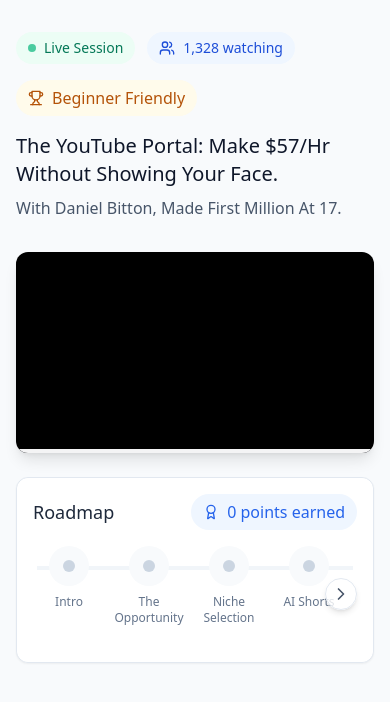
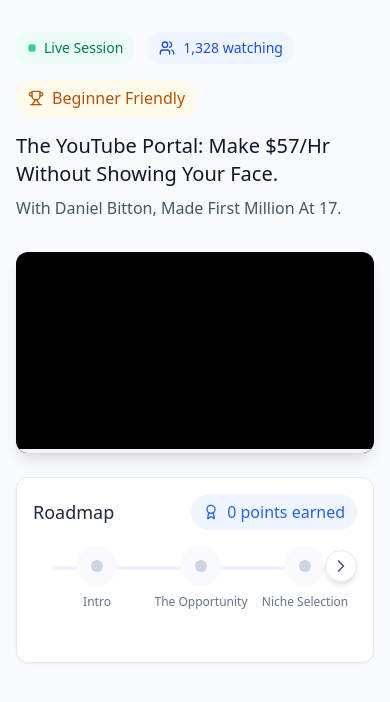
Before and after one commit to AvoCodes/youtubeportal, a React (Vite) app: page / in a window 390 px wide. Shown: the top 702 px of the page. Built offline with nearby package versions, Linux system fonts and the light colour scheme.

Commit message:
Refactor VideoTimeline component
Improve the layout and spacing of the VideoTimeline component.

```diff
--- a/src/components/VideoTimeline.tsx
+++ b/src/components/VideoTimeline.tsx
@@ -168,12 +168,12 @@ const VideoTimeline: React.FC<VideoTimelineProps> = ({ currentTime, duration })
 
       <div className="relative">
         {/* Mobile Timeline Navigation */}
-        <div className="relative">
+        <div className="relative pb-4">
           {/* Show left scroll button when needed */}
           {showLeftScroll && (
             <button
               onClick={() => scrollTimeline('left')}
-              className="absolute left-0 top-1/2 -translate-y-1/2 z-20 w-8 h-8 flex items-center justify-center bg-white/80 rounded-full shadow-md border border-slate-200 md:hidden"
+              className="absolute left-0 top-6 -translate-y-1/2 z-20 w-8 h-8 flex items-center justify-center bg-white/90 rounded-full shadow-md border border-slate-200 md:hidden"
               aria-label="Scroll left"
             >
               <ChevronLeft className="w-5 h-5 text-slate-600" />
@@ -184,7 +184,7 @@ const VideoTimeline: React.FC<VideoTimelineProps> = ({ currentTime, duration })
           {showRightScroll && (
             <button
               onClick={() => scrollTimeline('right')}
-              className="absolute right-0 top-1/2 -translate-y-1/2 z-20 w-8 h-8 flex items-center justify-center bg-white/80 rounded-full shadow-md border border-slate-200 md:hidden"
+              className="absolute right-0 top-6 -translate-y-1/2 z-20 w-8 h-8 flex items-center justify-center bg-white/90 rounded-full shadow-md border border-slate-200 md:hidden"
               aria-label="Scroll right"
             >
               <ChevronRight className="w-5 h-5 text-slate-600" />
@@ -192,23 +192,24 @@ const VideoTimeline: React.FC<VideoTimelineProps> = ({ currentTime, duration })
           )}
 
           {/* Timeline Track */}
-          <div className="absolute top-6 left-1 right-1 md:left-0 md:right-0 h-1 bg-slate-100 z-0"></div>
+          <div className="absolute top-6 left-5 right-5 md:left-0 md:right-0 h-1 bg-slate-100 z-0"></div>
 
           {/* Timeline Progress */}
           <div
-            className="absolute top-6 left-1 md:left-0 h-1 bg-blue-500 z-0 transition-all duration-300"
+            className="absolute top-6 left-5 md:left-0 h-1 bg-blue-500 z-0 transition-all duration-300"
             style={{ width: `${calculateProgress()}%` }}
           ></div>
 
           {/* Timeline Sections - Scrollable on mobile */}
           <div
             ref={timelineRef}
-            className="relative z-10 flex md:grid md:grid-cols-6 gap-4 md:gap-2 overflow-x-auto scrollbar-none py-1 px-1 md:px-0"
+            className="relative z-10 flex md:grid md:grid-cols-6 overflow-x-auto scrollbar-none py-1 px-3 md:px-0"
+            style={{ scrollbarWidth: 'none', msOverflowStyle: 'none' }}
           >
             {sections.map((section) => (
               <div
                 key={section.id}
-                className="flex flex-col items-center flex-shrink-0 w-16 md:w-auto"
+                className="flex flex-col items-center flex-shrink-0 w-24 md:w-auto mx-1 md:mx-0"
               >
                 <button
                   onClick={() => setActiveSection(section)}
@@ -245,7 +246,7 @@ const VideoTimeline: React.FC<VideoTimelineProps> = ({ currentTime, duration })
 
       {/* Active Section Details */}
       {activeSection && (
-        <div className="mt-6 md:mt-8 p-4 bg-slate-50 rounded-lg border border-slate-200">
+        <div className="mt-4 md:mt-6 p-4 bg-slate-50 rounded-lg border border-slate-200">
           <div className="flex gap-3 items-start">
             <div className="w-10 h-10 rounded-full bg-white flex items-center justify-center shadow-sm">
               {activeSection.icon}
```
